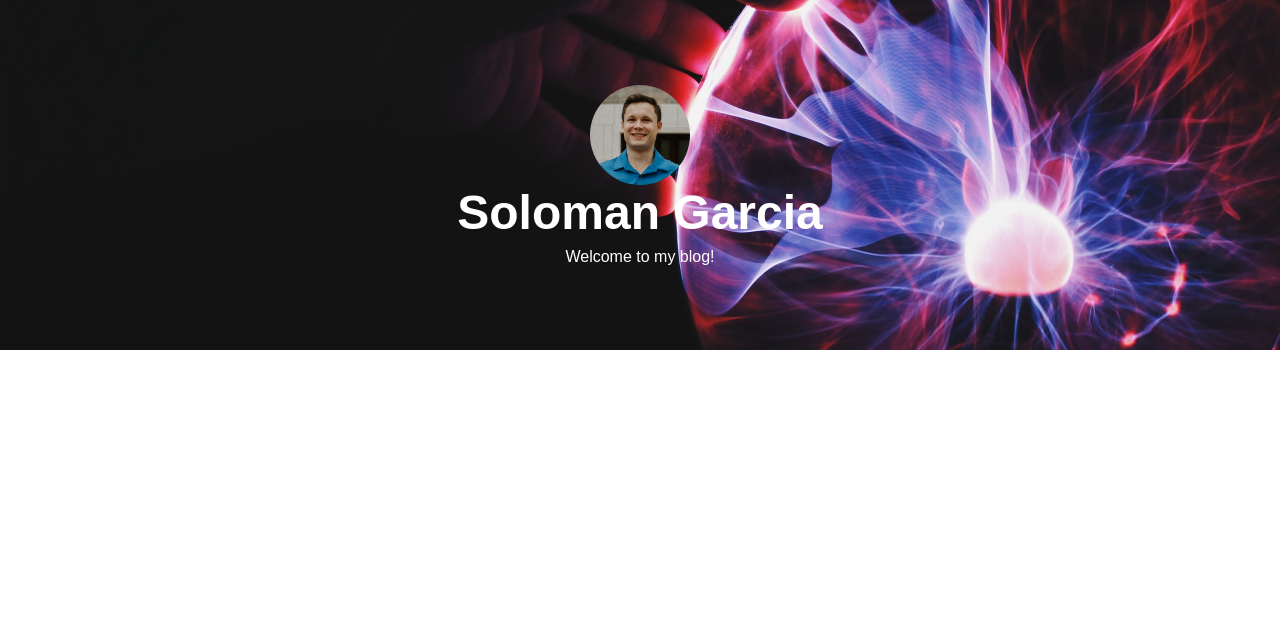
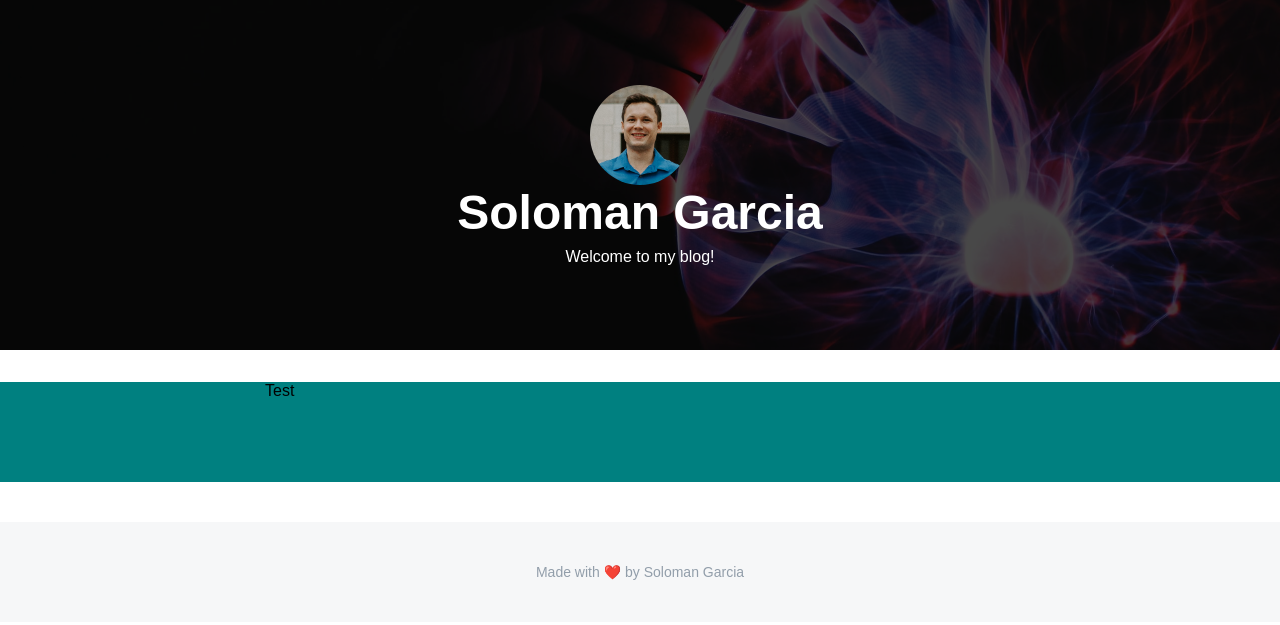
Before and after one commit to SolomanGarcia/blog, a plain HTML site: page index.html in a window 1280 px wide. Drawn offline with Linux system fonts and the light colour scheme.

Commit message:
add styling to style.css

```diff
--- a/index.html
+++ b/index.html
@@ -13,6 +13,16 @@
     <div class="subtext">Welcome to my blog!</div>
   </header>
 
+  <div class="main">
+    <div class="main-container">
+      <div class="post">Test</div>
+    </div>
+  </div>
+
+  <footer>
+    <p>Made with ❤️ by Soloman Garcia</p>
+  </footer>
+
   <script src="./js/index.js"></script>
 </body>
 </html>
--- a/style/style.css
+++ b/style/style.css
@@ -17,6 +17,21 @@ header {
   background-image: url(../assets/banner.jpeg);
   background-size: cover;
   background-position: center;
+  position: relative;
+}
+
+header > * {
+  z-index: 10;
+}
+
+header::before {
+  content: "";
+  position: absolute;
+  top: 0;
+  bottom: 0;
+  left: 0;
+  right: 0;
+  background-color: rgba(0, 0, 0, 0.7);
 }
 
 .profile-image {
@@ -37,6 +52,22 @@ header {
   margin-top: 8px;
 }
 
+.main {
+  background-color: teal;
+  height: 100px;
+  margin-top: 32px;
+  display: flex;
+  justify-content: center;
+}
+
+.main-container {
+  max-width: 750px;
+  min-width: 600px;
+  width: 100%;
+  padding-left: 16px;
+  padding-right: 16px;
+}
+
 footer {
   min-height: 100px;
   background-color: #eaecee70;
```
